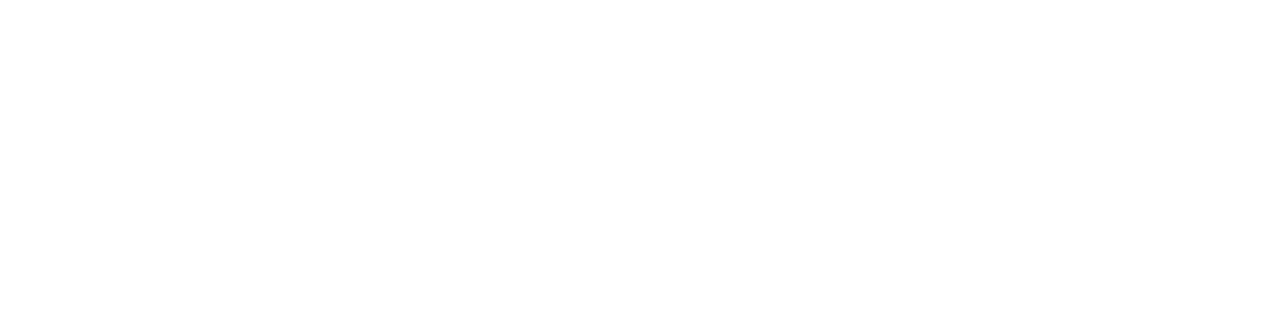
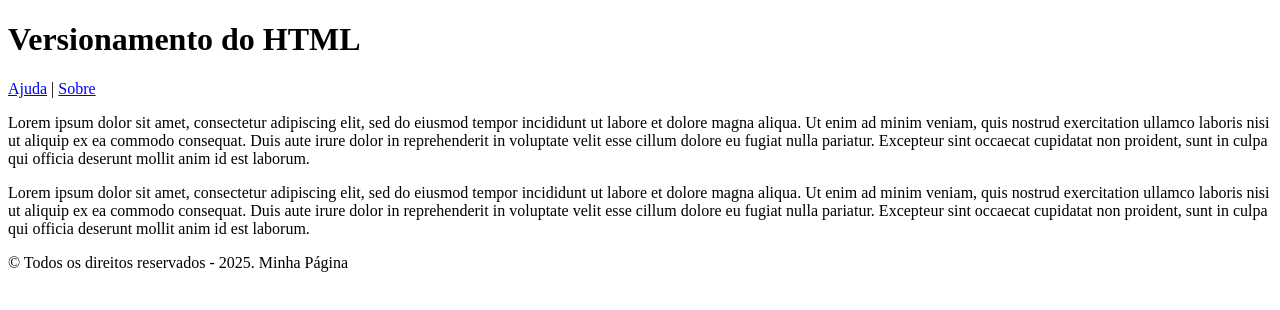
Before and after one commit to Kayque2012/1TDSPB, a plain HTML site: page index.html in a window 1280 px wide. Drawn offline with Linux system fonts and the light colour scheme.

Commit message:
Página básica estruturada.

```diff
--- a/index.html
+++ b/index.html
@@ -13,3 +13,34 @@ Evitar o Modo "Quirks":
 Quando um DOCTYPE está ausente ou é inválido, o navegador entra em "quirks mode" (modo de peculiaridades). Nesse modo, o navegador tenta emular como navegadores antigos renderizariam a página, o que pode levar a inconsistências visuais e comportamentais.
 
 -->
+<!-- HTML quer dizer HYPER TEXT MARKUP LANGUAGE -->
+<html lang="pt-BR">
+	<head>
+		<meta charset="UTF-8">
+		<title>Exemplo Git</title>
+	</head>
+	<body>
+		<header>
+			<h1>Versionamento do HTML</h1>
+			<nav>
+				<a href="#">Ajuda</a> |
+				<a href="#">Sobre</a>
+			</nav>
+		</header>
+		<main>
+			<section>
+				<aside>
+					<p> Lorem ipsum dolor sit amet, consectetur adipiscing elit, sed do eiusmod tempor incididunt ut labore et dolore magna aliqua. Ut enim ad minim veniam, quis nostrud exercitation ullamco laboris nisi ut aliquip ex ea commodo consequat. Duis aute irure dolor in reprehenderit in voluptate velit esse cillum dolore eu fugiat nulla pariatur. Excepteur sint occaecat cupidatat non proident, sunt in culpa qui officia deserunt mollit anim id est laborum. </p>
+				</aside>
+			</section>
+			<section>
+				<aside>
+					<p> Lorem ipsum dolor sit amet, consectetur adipiscing elit, sed do eiusmod tempor incididunt ut labore et dolore magna aliqua. Ut enim ad minim veniam, quis nostrud exercitation ullamco laboris nisi ut aliquip ex ea commodo consequat. Duis aute irure dolor in reprehenderit in voluptate velit esse cillum dolore eu fugiat nulla pariatur. Excepteur sint occaecat cupidatat non proident, sunt in culpa qui officia deserunt mollit anim id est laborum. </p>
+				</aside>
+			</section>
+		</main>
+		<footer>
+			<p> &copy; Todos os direitos reservados - 2025. Minha Página </p>
+		</footer>
+	</body>
+</html>
```
